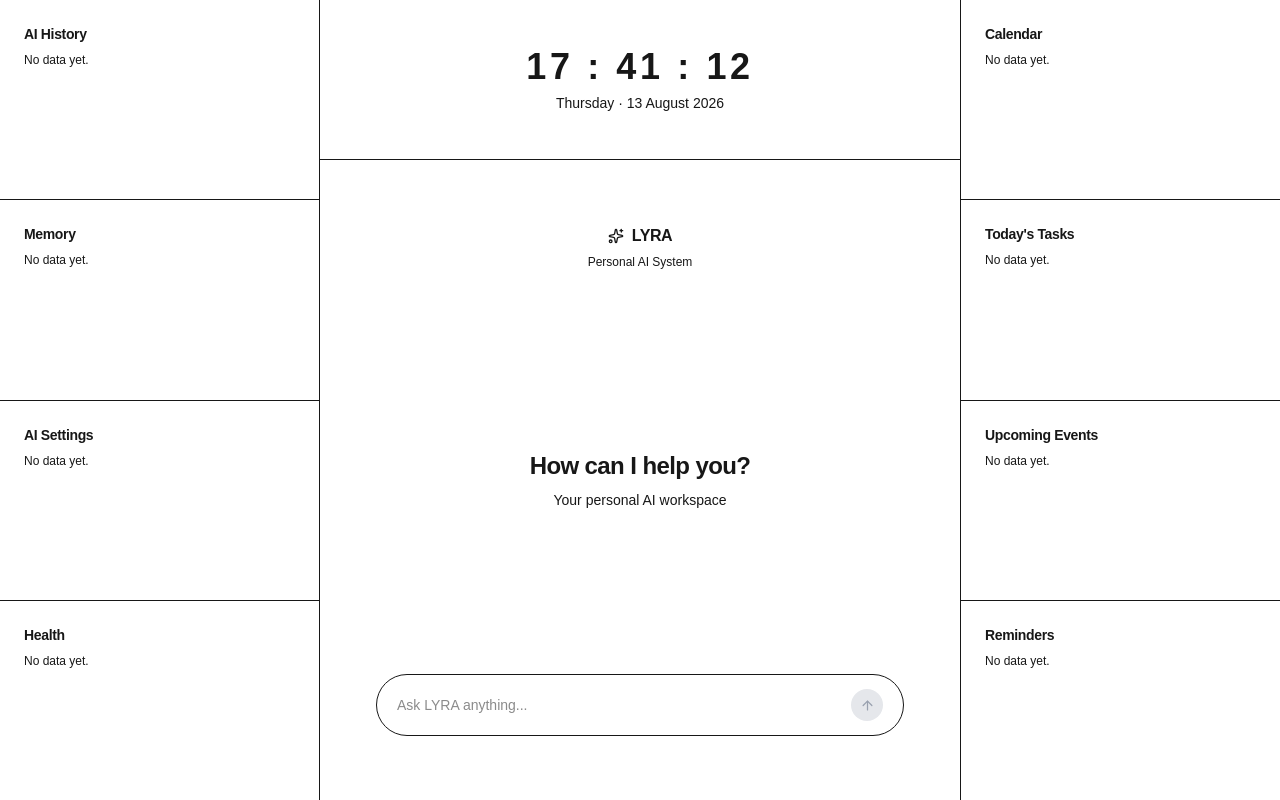
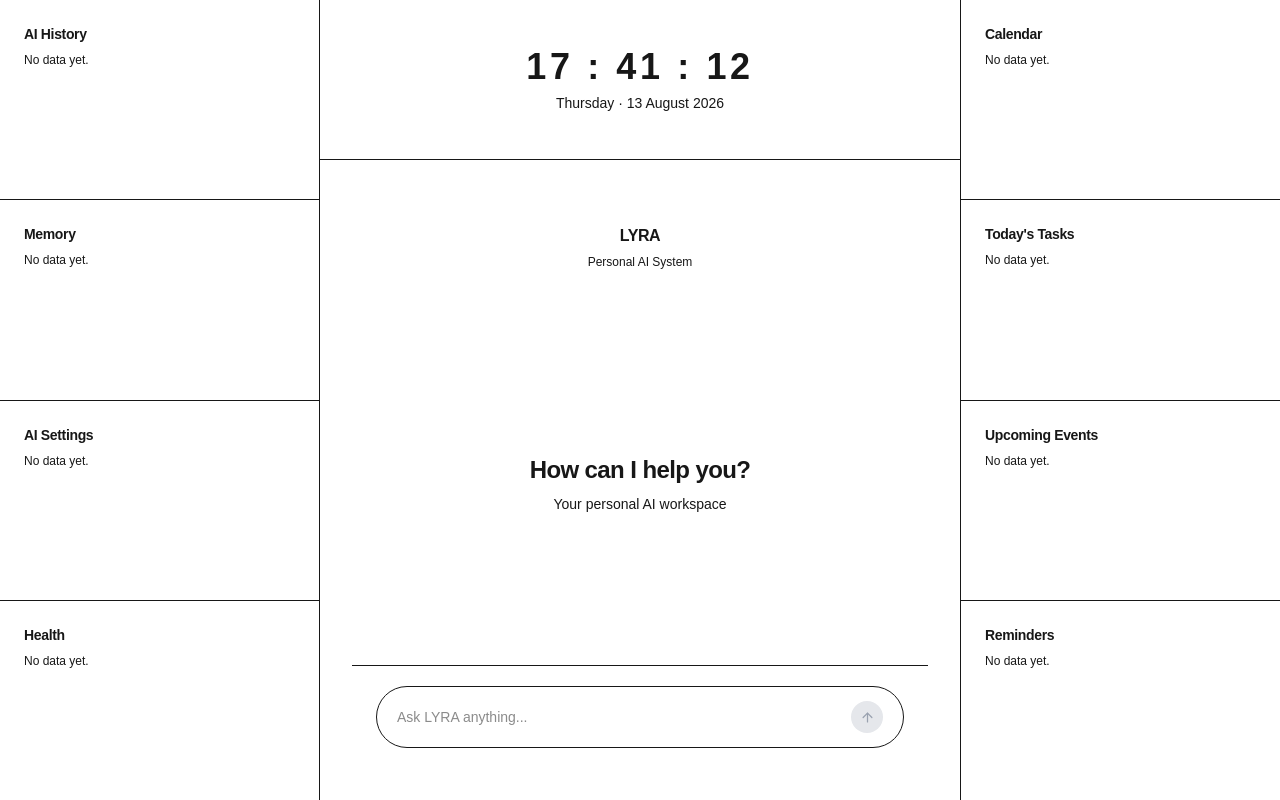
Before and after one commit to Aniketweb17/LifeOS, a Next.js app in the folder LifeOS/frontend/: page / in a window 1280 px wide. Built offline with nearby package versions, Linux system fonts and the light colour scheme.

Commit message:
Refine LYRA workspace layout

```diff
--- a/LifeOS/frontend/components/Layout/lyra-workspace.tsx
+++ b/LifeOS/frontend/components/Layout/lyra-workspace.tsx
@@ -1,35 +1,26 @@
-import { Sparkles } from "lucide-react";
+// frontend/components/Layout/lyra-workspace.tsx
 import { LyraCommandBar } from "./lyra-command-bar";
 
 export default function LyraWorkspace() {
   return (
-    <div className="flex h-full w-full flex-col">
-      <div className="flex shrink-0 flex-col items-center gap-1.5 py-8">
-        <div className="flex items-center gap-2">
-          <Sparkles size={16} className="text-primary" />
-          <span className="font-display text-base font-semibold tracking-tight text-text">
-            LYRA
-          </span>
-        </div>
-
-        <span className="text-xs text-faint">
-          Personal AI System
+    <div className="flex h-full w-full min-w-0 flex-col">
+      <div className="flex shrink-0 flex-col items-center gap-1.5 px-6 py-8">
+        <span className="font-display text-base font-semibold tracking-tight text-text">
+          LYRA
         </span>
+        <span className="text-xs text-faint">Personal AI System</span>
       </div>
 
-      <div className="flex flex-1 flex-col items-center justify-center gap-2 overflow-y-auto px-6">
-        <p className="font-display text-2xl font-semibold tracking-tight text-text">
+      <div className="flex min-h-0 flex-1 flex-col items-center justify-center gap-2 overflow-y-auto px-6 text-center">
+        <p className="font-display text-xl font-semibold tracking-tight text-text sm:text-2xl">
           How can I help you?
         </p>
-
-        <p className="text-sm text-faint">
-          Your personal AI workspace
-        </p>
+        <p className="text-sm text-faint">Your personal AI workspace</p>
       </div>
 
-      <div className="shrink-0 px-6 pb-8 pt-4">
-  <LyraCommandBar />
-</div>
+      <div className="shrink-0 border-t border-border px-4 py-5 sm:px-6">
+        <LyraCommandBar />
+      </div>
     </div>
   );
 }
```
